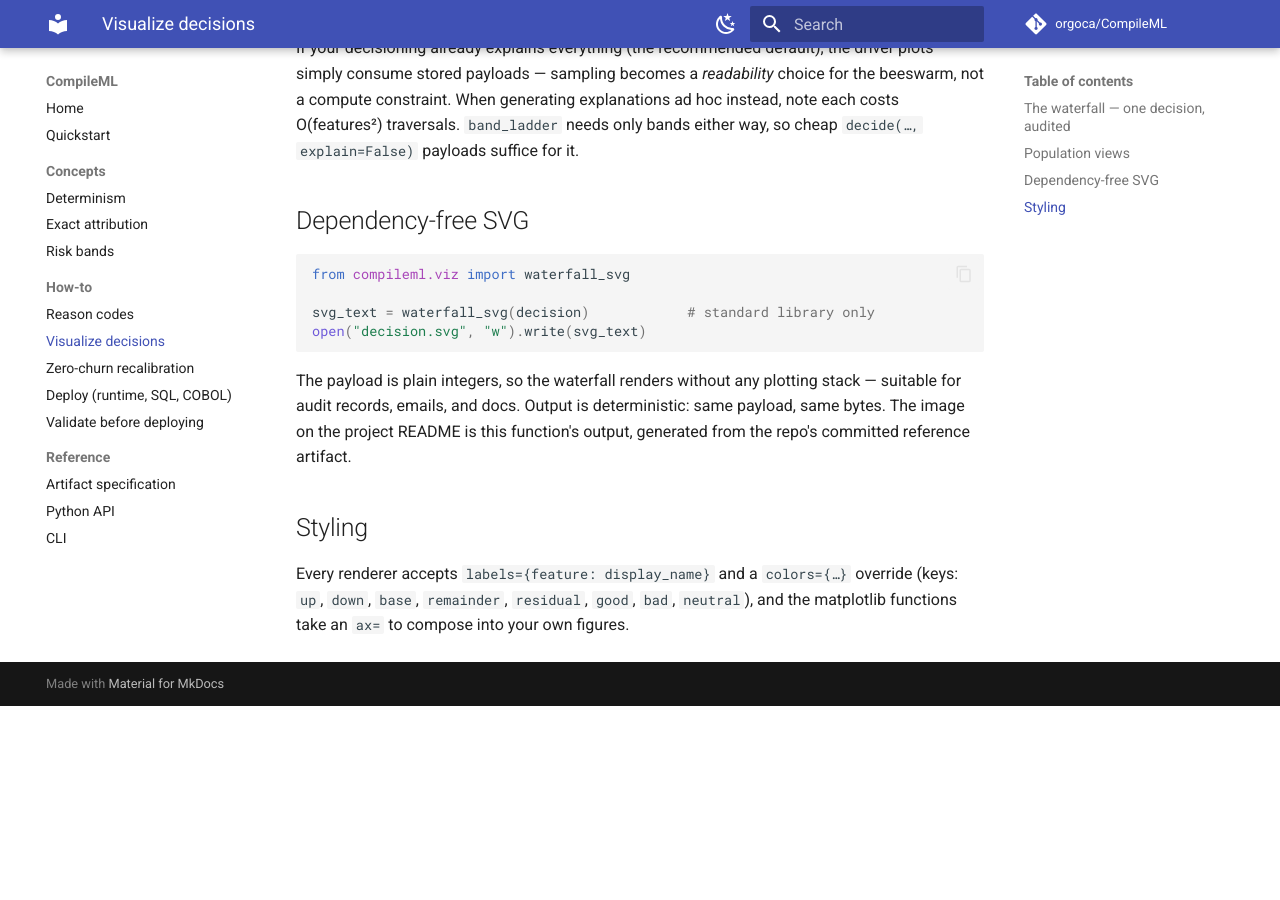
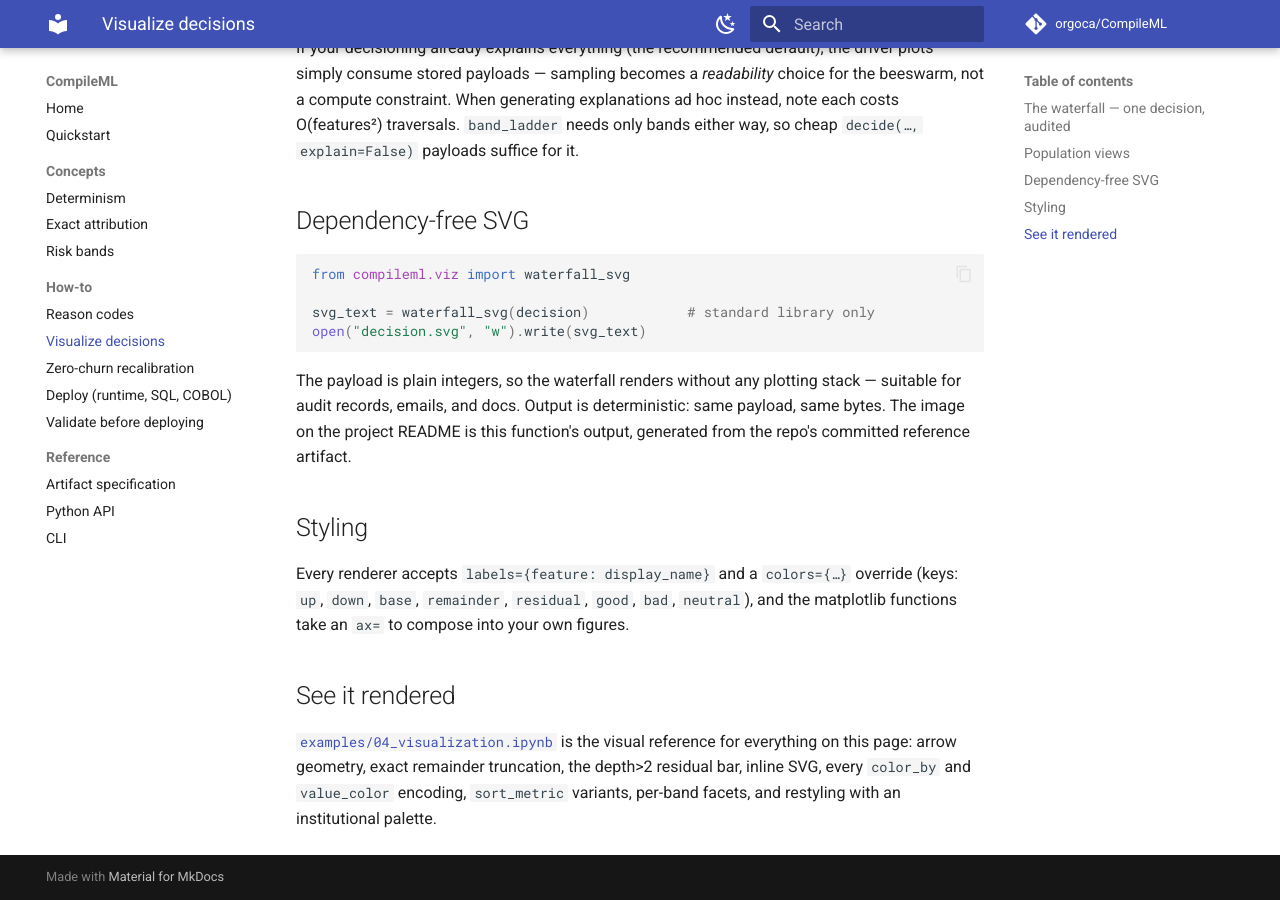
Before and after one commit to orgoca/CompileML, an MkDocs documentation site: the page built from docs/howto/visualize.md, in a window 1280 px wide and 900 px high, scrolled down 1107 px. Built offline with MkDocs 1.6.1 and Material for MkDocs 9.7.7, drawn with Linux system fonts in a browser that asks for light colours; comment, search, counter and statistics services are not loaded; before the commit the page ends 1813 px from its top, so only the background shows below that.

Commit message:
docs: add visualization gallery notebook; allow notebooks to opt out of CI
examples/04_visualization.ipynb is the rendered reference for compileml.viz.
Notebooks 01 and 03 show the plots in context using defaults; this one
documents the options, which had no visual documentation anywhere:

- waterfall arrow anatomy (adaptive heads, barbs) on a wide-spread decision
- max_features truncation with the remainder bar closing the arithmetic
  exactly (printed alongside the figure: -207418 == -207418)
- the depth>2 interaction residual drawn as its own bar — first artifact in
  the repo to exhibit it
- waterfall_svg rendered inline, with byte-determinism shown
- color_by outcome vs impact; value_color feature-value gradients with the
  values= construction; sort_metric mean/sum/max
- band_conditioned facets and target_band focus; band_ladder on score-only
  payloads; restyling via colors=/labels=/ax=

The notebook opts out of CI execution via metadata.compileml.ci_execute,
read by run_notebooks.py — the declaration travels with the file, so it
survives renames and is visible to anyone opening the notebook. Every API it
demonstrates is already covered by tests/test_viz.py, so CI execution would
re-prove covered code; what the notebook adds is rendered evidence, and the
committed figures double as visual regression material in PR diffs.

```diff
--- a/docs/howto/visualize.md
+++ b/docs/howto/visualize.md
@@ -75,3 +75,11 @@
 override (keys: `up`, `down`, `base`, `remainder`, `residual`, `good`, `bad`,
 `neutral`), and the matplotlib functions take an `ax=` to compose into your
 own figures.
+
+## See it rendered
+
+[`examples/04_visualization.ipynb`](https://github.com/orgoca/CompileML/blob/main/examples/04_visualization.ipynb)
+is the visual reference for everything on this page: arrow geometry, exact
+remainder truncation, the depth>2 residual bar, inline SVG, every `color_by`
+and `value_color` encoding, `sort_metric` variants, per-band facets, and
+restyling with an institutional palette.
```
Also changed, not shown: CHANGELOG.md (+5 -0 lines), CONTRIBUTING.md (+8 -0 lines), examples/README.md (+8 -2 lines), 2 other files.
